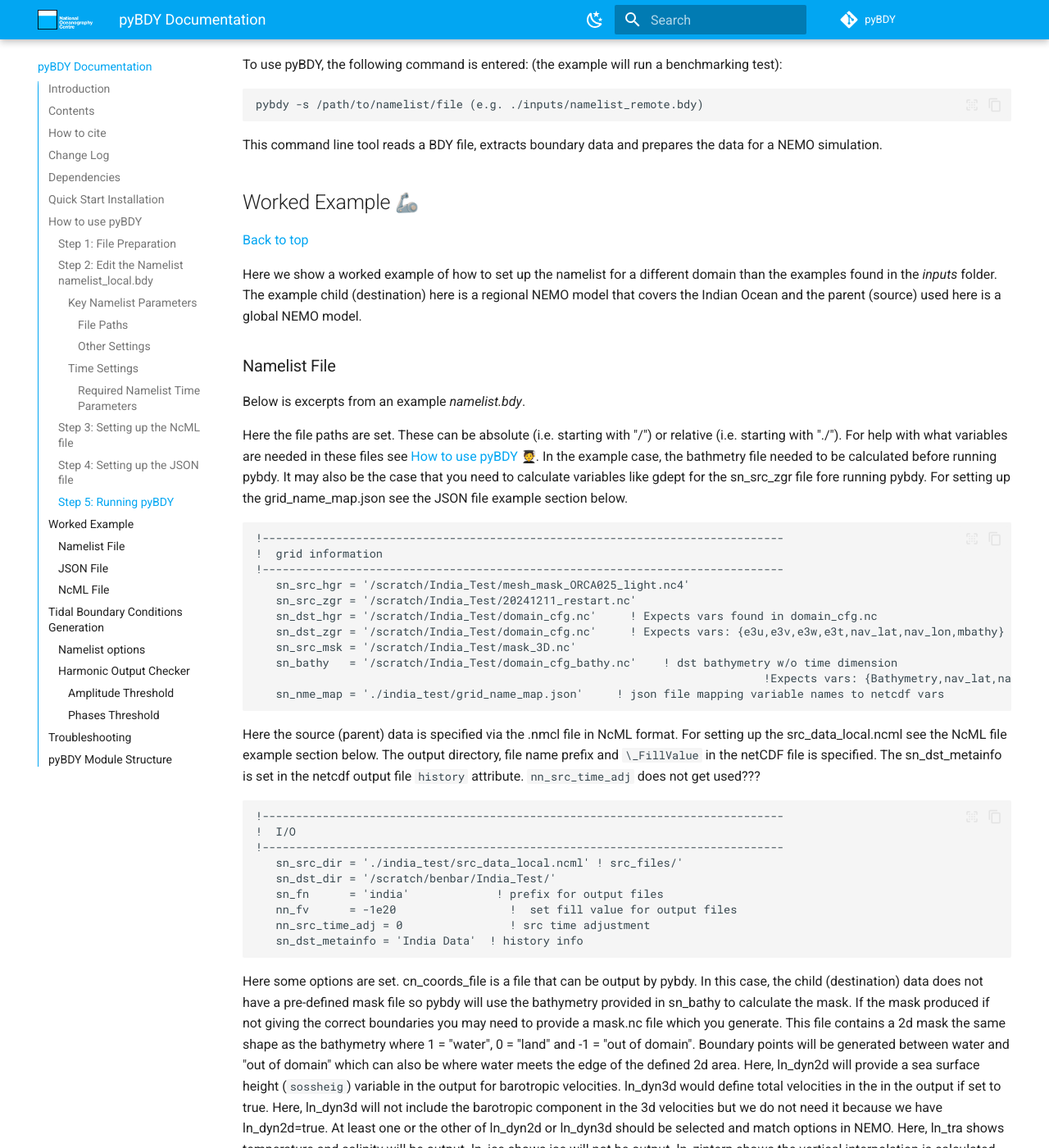
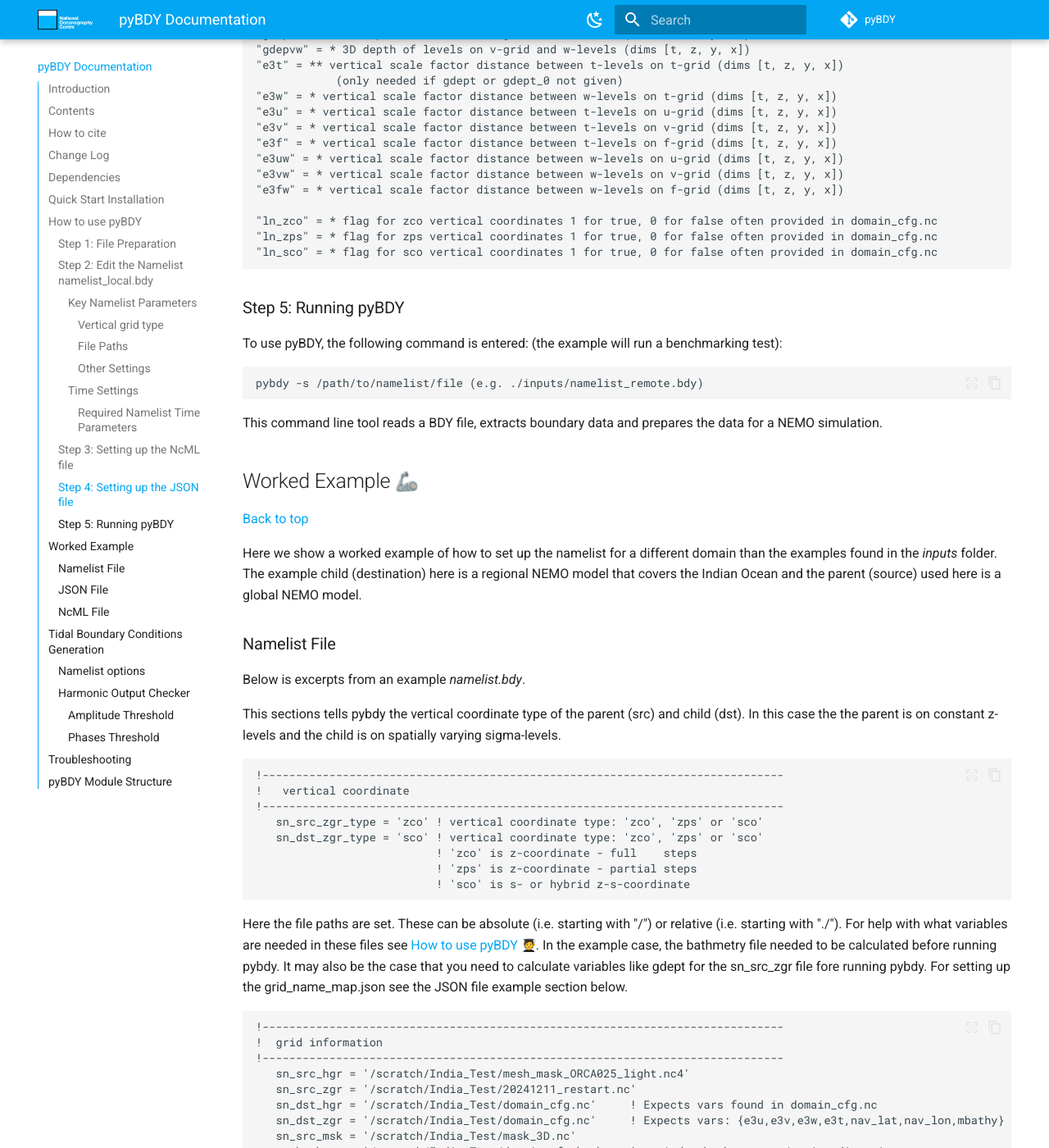
Before and after one commit to NOC-MSM/pyBDY, an MkDocs documentation site: the page built from docs/index.md, in a window 1280 px wide and 1400 px high, scrolled down 10518 px. Shown: the whole window at 82% size. Built offline with MkDocs 1.6.1 and Material for MkDocs 9.7.7, drawn with Linux system fonts in a browser that asks for light colours; emoji names are drawn with the system emoji font; comment, search, counter and statistics services are not loaded; some of the changed text lies outside the part shown.

Commit message:
Updated docs with namelist and json changes

````diff
--- a/docs/index.md
+++ b/docs/index.md
@@ -59,6 +59,7 @@
 - Bug fix for 90 boundaries that meet diagonally to produce a 90 degree corner.
 - Some unit tests have been added and full integration tests.
 - Documentation has been updated and restructured.
+- sn_src_zgr_type and sn_dst_zgr_type are defined in the namelist.bdy
 
 **There is a new library for generating NEMO initial conditions called pyIC.**
 pyIC can be found at: [https://github.com/NOC-MSM/pyIC](https://github.com/NOC-MSM/pyIC)
@@ -198,6 +199,8 @@
 
 #### Key Namelist Parameters
 
+- `sn_src_zgr_type`
+- `sn_dst_zgr_type`
 - `sn_src_hgr`
 - `sn_src_zgr`
 - `sn_dst_hgr`
@@ -210,6 +213,11 @@
 - `cn_mask_file`
 - `ln_zinterp`
 - `nn_rimwidth`
+
+##### Vertical grid type
+
+- **`sn_src_zgr_type`**: The source vertical coordinate type. This can be 'zco', 'zps' or 'sco'. 'zco' for the z-coordinate full step which are not spatially verying, 'zps' for z-coordinate - partial steps which have some adjustment in height near the seabed and 'sco' for sigma or hybrid z-sigma-coordinates which get thicker or thinner depending on the bathymetry.
+- **`sn_dst_zgr_type`**: Same as `sn_src_zgr_type` but for destination vertical coordinate type.
 
 ##### File Paths
 
@@ -448,6 +456,10 @@
 "e3uw" = * vertical scale factor distance between w-levels on u-grid (dims [t, z, y, x])
 "e3vw" = * vertical scale factor distance between w-levels on v-grid (dims [t, z, y, x])
 "e3fw" = * vertical scale factor distance between w-levels on f-grid (dims [t, z, y, x])
+
+"ln_zco" = * flag for zco vertical coordinates 1 for true, 0 for false often provided in domain_cfg.nc
+"ln_zps" = * flag for zps vertical coordinates 1 for true, 0 for false often provided in domain_cfg.nc
+"ln_sco" = * flag for sco vertical coordinates 1 for true, 0 for false often provided in domain_cfg.nc
 ```
 
 ### Step 5: Running pyBDY
@@ -472,6 +484,19 @@
 ### Namelist File
 
 Below is excerpts from an example *namelist.bdy*.
+
+This sections tells pybdy the vertical coordinate type of the parent (src) and child (dst). In this case the the parent is on constant z-levels and the child is on spatially varying sigma-levels.
+
+```
+!------------------------------------------------------------------------------
+!   vertical coordinate
+!------------------------------------------------------------------------------
+   sn_src_zgr_type = 'zco' ! vertical coordinate type: 'zco', 'zps' or 'sco'
+   sn_dst_zgr_type = 'sco' ! vertical coordinate type: 'zco', 'zps' or 'sco'
+                           ! 'zco' is z-coordinate - full    steps
+                           ! 'zps' is z-coordinate - partial steps
+                           ! 'sco' is s- or hybrid z-s-coordinate
+```
 
 Here the file paths are set. These can be absolute (i.e. starting with "/") or relative (i.e. starting with "./"). For help with what variables are needed in these files see [How to use pyBDY :student:](#how-to-use-pybdy-student). In the example case, the bathmetry file needed to be calculated before running pybdy. It may also be the case that you need to calculate variables like gdept for the sn_src_zgr file fore running pybdy. For setting up the grid_name_map.json see the JSON file example section below.
 
@@ -637,7 +662,10 @@
     "e3f": "e3f",
     "e3uw": "e3uw",
     "e3vw": "e3vw",
-    "e3fw": "e3fw"
+    "e3fw": "e3fw",
+    "ln_zco": "ln_zco",
+    "ln_zps": "ln_zps",
+    "ln_sco": "ln_sco"
   },
   "dst_variable_map": {
     "nav_lon": "nav_lon",
@@ -674,7 +702,10 @@
     "e3f": "e3f_0",
     "e3uw": "e3uw_0",
     "e3vw": "e3vw_0",
-    "e3fw": "e3fw"
+    "e3fw": "e3fw",
+    "ln_zco": "ln_zco",
+    "ln_zps": "ln_zps",
+    "ln_sco": "ln_sco"
   }
 }
 ```
````
Also changed, not shown: docs/grid.md (+4 -3 lines), docs/pybdy.md (+3 -3 lines).
